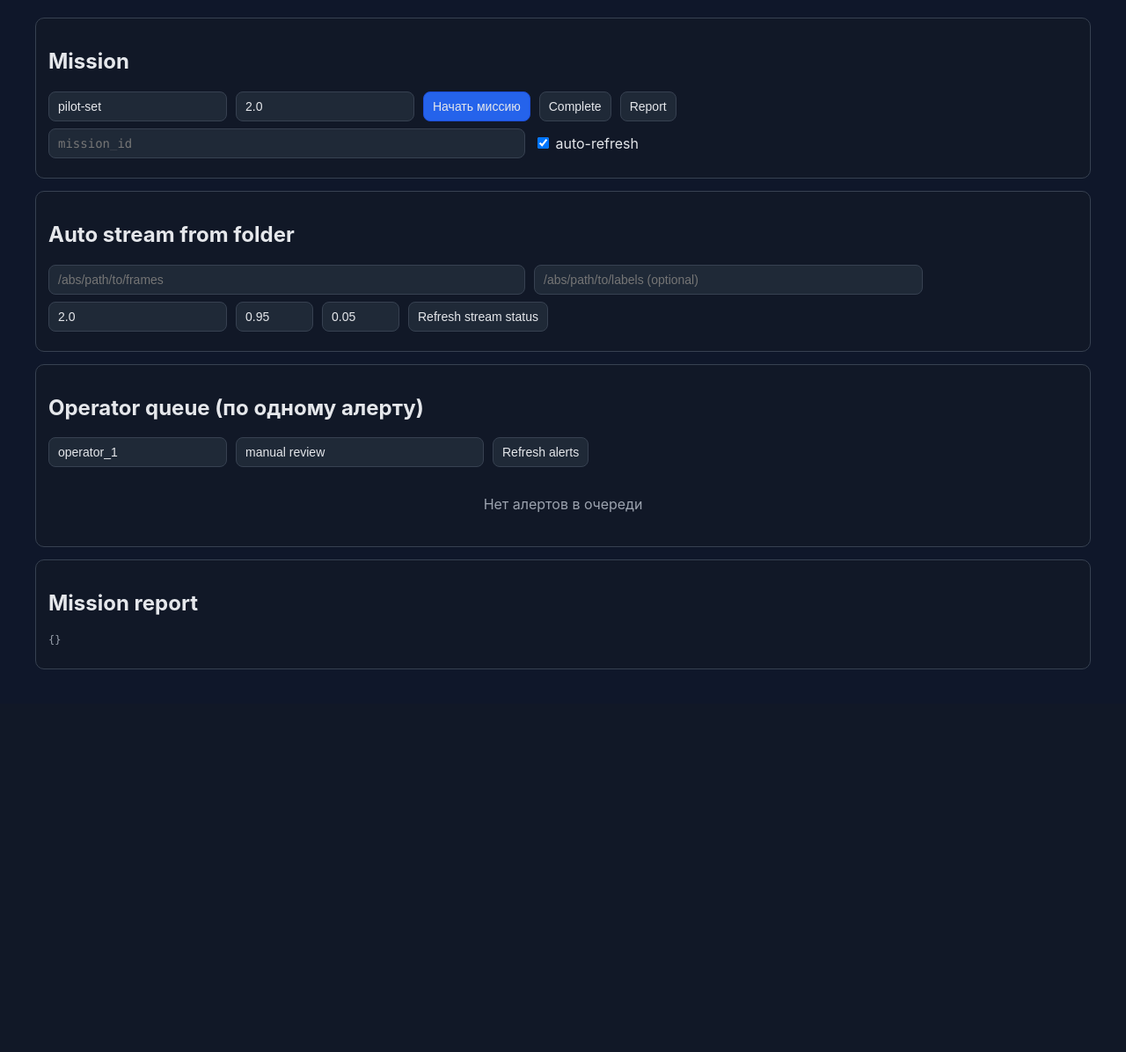
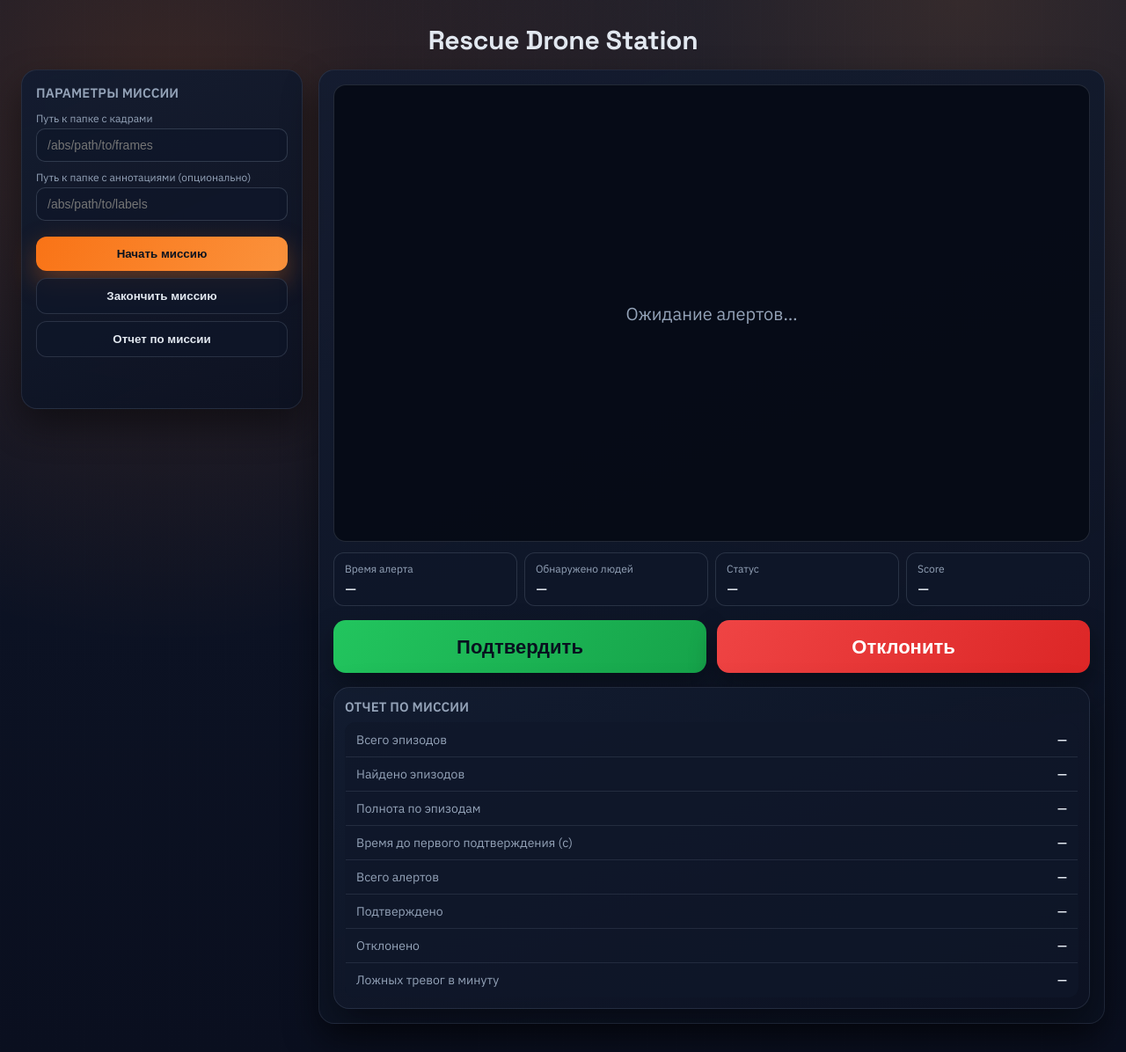
Before and after one commit to ykvnkm/Rescue-AI, a FastAPI app: page / in a window 1280 px wide. Shown: the whole page at 88% size. Before the commit the page ends 761 px from the top, so only its background shows below. Run offline with FastAPI, Linux system fonts and the light colour scheme.

Commit message:
feat: upd UI (clean frames console)

```diff
--- a/services/api_gateway/presentation/http/templates/pilot_ui.html
+++ b/services/api_gateway/presentation/http/templates/pilot_ui.html
@@ -1,271 +1,361 @@
 <!doctype html>
 <html lang="ru">
 <head>
-  <meta charset="utf-8" />
-  <meta name="viewport" content="width=device-width, initial-scale=1" />
-  <title>Pilot Control UI</title>
+  <meta charset="UTF-8">
+  <title>Rescue Drone Station</title>
+  <link rel="preconnect" href="https://fonts.googleapis.com">
+  <link rel="preconnect" href="https://fonts.gstatic.com" crossorigin>
+  <link href="https://fonts.googleapis.com/css2?family=Space+Grotesk:wght@400;600;700&family=IBM+Plex+Sans:wght@400;600&display=swap" rel="stylesheet">
   <style>
     :root {
-      --bg: #0f172a;
-      --panel: #111827;
-      --panel-2: #1f2937;
-      --line: #374151;
-      --text: #e5e7eb;
-      --muted: #9ca3af;
-      --btn: #2563eb;
-      --ok: #166534;
-      --bad: #7f1d1d;
+      --bg: #0a0f1f;
+      --panel: #10182b;
+      --panel-2: #0f1a30;
+      --accent: #f97316;
+      --accent-2: #fb923c;
+      --ok: #22c55e;
+      --bad: #ef4444;
+      --text: #e2e8f0;
+      --muted: #94a3b8;
+      --shadow: 0 18px 40px rgba(0, 0, 0, 0.45);
+      --radius: 18px;
+      --outline: rgba(148, 163, 184, 0.15);
     }
+    * { box-sizing: border-box; }
     body {
       margin: 0;
-      background: var(--bg);
+      padding: 0 24px 32px;
+      background:
+        radial-gradient(circle at 15% 10%, rgba(249,115,22,0.18), transparent 40%),
+        radial-gradient(circle at 85% 0%, rgba(251,146,60,0.16), transparent 42%),
+        linear-gradient(180deg, rgba(15,23,42,0.9), rgba(10,15,31,0.95)),
+        repeating-linear-gradient(90deg, rgba(148,163,184,0.08) 0, rgba(148,163,184,0.08) 1px, transparent 1px, transparent 32px),
+        var(--bg);
       color: var(--text);
-      font-family: Inter, Arial, sans-serif;
+      font-family: 'IBM Plex Sans', 'Segoe UI', system-ui, -apple-system, sans-serif;
     }
-    .wrap {
-      max-width: 1200px;
-      margin: 0 auto;
-      padding: 20px;
+    header { padding: 26px 0 14px; }
+    h1 {
+      margin: 0;
+      font-size: 30px;
+      font-weight: 700;
+      letter-spacing: -0.01em;
+      font-family: 'Space Grotesk', sans-serif;
+      text-align: center;
+    }
+    .layout {
       display: grid;
-      gap: 14px;
+      grid-template-columns: 320px 1fr;
+      gap: 18px;
+      align-items: start;
     }
     .card {
-      background: var(--panel);
-      border: 1px solid var(--line);
+      background: linear-gradient(155deg, rgba(19,28,48,0.95), rgba(12,18,34,0.9));
+      border: 1px solid var(--outline);
+      border-radius: var(--radius);
+      padding: 16px;
+      box-shadow: var(--shadow);
+      backdrop-filter: blur(6px);
+    }
+    .card h3 {
+      margin: 0 0 12px;
+      font-size: 15px;
+      font-weight: 700;
+      letter-spacing: 0.01em;
+      color: var(--muted);
+      text-transform: uppercase;
+    }
+    .field { margin-bottom: 10px; }
+    .field label {
+      display: block;
+      font-size: 12px;
+      color: var(--muted);
+      margin-bottom: 4px;
+    }
+    input {
+      width: 100%;
+      border: 1px solid rgba(148, 163, 184, 0.25);
+      background: rgba(15,23,42,0.7);
       border-radius: 10px;
-      padding: 14px;
+      color: var(--text);
+      padding: 10px 12px;
+      font-size: 14px;
     }
-    .row {
+    .btn {
+      width: 100%;
+      border: none;
+      border-radius: 12px;
+      padding: 12px 14px;
+      background: linear-gradient(120deg, var(--accent), var(--accent-2));
+      color: #07121e;
+      font-weight: 700;
+      cursor: pointer;
+      margin-top: 8px;
+      box-shadow: 0 12px 30px rgba(249,115,22,0.35);
+    }
+    .btn.secondary {
+      background: rgba(15,23,42,0.8);
+      color: var(--text);
+      border: 1px solid rgba(148, 163, 184, 0.2);
+      box-shadow: none;
+    }
+    .status {
+      margin-top: 10px;
+      color: var(--muted);
+      font-size: 12px;
+      white-space: pre-wrap;
+      min-height: 32px;
+    }
+    .console {
+      min-height: 730px;
       display: flex;
-      gap: 10px;
-      flex-wrap: wrap;
-      align-items: center;
-      margin-bottom: 8px;
-    }
-    .grid2 {
-      display: grid;
-      grid-template-columns: 2fr 1fr;
+      flex-direction: column;
       gap: 12px;
     }
-    input, button {
-      background: var(--panel-2);
-      color: var(--text);
-      border: 1px solid var(--line);
-      border-radius: 8px;
-      padding: 8px 10px;
-      font-size: 14px;
-    }
-    button {
-      background: var(--btn);
-      border-color: #1d4ed8;
-      cursor: pointer;
-    }
-    button.secondary {
-      background: var(--panel-2);
-      border-color: var(--line);
-    }
-    button.confirm {
-      background: var(--ok);
-      border-color: #14532d;
-      font-size: 18px;
-      padding: 12px 24px;
-    }
-    button.reject {
-      background: var(--bad);
-      border-color: #7f1d1d;
-      font-size: 18px;
-      padding: 12px 24px;
-    }
-    .mono {
-      font-family: ui-monospace, SFMono-Regular, Menlo, Consolas, monospace;
-    }
-    .status {
-      white-space: pre-wrap;
-      color: var(--muted);
-      font-size: 12px;
-      margin-top: 6px;
-    }
-    #frameWrap {
+    .frame-wrap {
       position: relative;
       width: 100%;
-      max-width: 780px;
+      min-height: 520px;
+      background: rgba(6, 11, 22, 0.9);
+      border-radius: 14px;
+      border: 1px solid rgba(148, 163, 184, 0.2);
+      display: flex;
+      align-items: center;
+      justify-content: center;
+      overflow: hidden;
     }
     #alertFrame {
       width: 100%;
-      max-height: 620px;
+      max-height: 520px;
       object-fit: contain;
-      display: block;
-      border: 1px solid var(--line);
-      border-radius: 8px;
-      background: #000;
+      display: none;
     }
     #bboxOverlay {
       position: absolute;
       border: 3px solid #ef4444;
-      box-shadow: 0 0 0 2px rgba(0, 0, 0, 0.5);
+      box-shadow: 0 0 0 2px rgba(0, 0, 0, 0.4);
       pointer-events: none;
       display: none;
     }
-    #alertMeta div {
-      margin-bottom: 6px;
-    }
     #emptyState {
       color: var(--muted);
-      font-size: 16px;
-      padding: 24px 0;
+      font-size: 20px;
       text-align: center;
+    }
+    .meta-row {
+      display: grid;
+      grid-template-columns: repeat(4, 1fr);
+      gap: 8px;
+    }
+    .meta-item {
+      background: rgba(15,23,42,0.75);
+      border: 1px solid rgba(148,163,184,0.2);
+      border-radius: 12px;
+      padding: 10px 12px;
+    }
+    .meta-item .k {
+      color: var(--muted);
+      font-size: 12px;
+      margin-bottom: 4px;
+      display: block;
+    }
+    .meta-item .v {
+      font-size: 15px;
+      font-weight: 600;
+      font-family: 'Space Grotesk', sans-serif;
+      word-break: break-word;
+    }
+    .actions {
+      display: grid;
+      grid-template-columns: 1fr 1fr;
+      gap: 12px;
+      margin-top: 4px;
+    }
+    .action-btn {
+      border: none;
+      border-radius: 14px;
+      padding: 16px;
+      font-size: 22px;
+      font-weight: 700;
+      cursor: pointer;
+      color: #08111f;
+      font-family: 'Space Grotesk', sans-serif;
+      box-shadow: 0 14px 30px rgba(0,0,0,0.35);
+    }
+    .action-btn.confirm { background: linear-gradient(120deg, #22c55e, #16a34a); }
+    .action-btn.reject { background: linear-gradient(120deg, #ef4444, #dc2626); color: #fff; }
+    .report-table {
+      width: 100%;
+      border-collapse: collapse;
+      margin-top: 8px;
+      background: rgba(15,23,42,0.75);
+      border: 1px solid rgba(148,163,184,0.2);
+      border-radius: 12px;
+      overflow: hidden;
+    }
+    .report-table td {
+      border-bottom: 1px solid rgba(148,163,184,0.15);
+      padding: 10px 12px;
+      font-size: 14px;
+    }
+    .report-table tr:last-child td { border-bottom: none; }
+    .report-table td:first-child { color: var(--muted); width: 65%; }
+    .report-table td:last-child { font-weight: 700; text-align: right; }
+    @media (max-width: 1100px) {
+      .layout { grid-template-columns: 1fr; }
+      .meta-row { grid-template-columns: 1fr 1fr; }
     }
   </style>
 </head>
 <body>
-<div class="wrap">
-  <div class="card">
-    <h2>Mission</h2>
-    <div class="row">
-      <input id="sourceName" value="pilot-set" placeholder="source_name" />
-      <input id="fps" type="number" min="0" step="0.1" value="2.0" />
-      <button onclick="startMissionFlow()">Начать миссию</button>
-      <button class="secondary" onclick="completeMission()">Complete</button>
-      <button class="secondary" onclick="loadReport()">Report</button>
+<header>
+  <h1>Rescue Drone Station</h1>
+</header>
+
+<div class="layout">
+  <aside class="card">
+    <h3>Параметры миссии</h3>
+    <div class="field">
+      <label>Путь к папке с кадрами</label>
+      <input id="framesDir" placeholder="/abs/path/to/frames" />
     </div>
-    <div class="row">
-      <input id="missionId" class="mono" style="min-width:520px" placeholder="mission_id" />
-      <label><input id="autoRefresh" type="checkbox" checked /> auto-refresh</label>
-    </div>
-    <div id="missionStatus" class="status"></div>
+    <div class="field">
+      <label>Путь к папке с аннотациями (опционально)</label>
+      <input id="labelsDir" placeholder="/abs/path/to/labels" />
     </div>
 
-  <div class="card">
-    <h2>Auto stream from folder</h2>
-    <div class="row">
-      <input id="framesDir" style="min-width:520px" placeholder="/abs/path/to/frames" />
-      <input id="labelsDir" style="min-width:420px" placeholder="/abs/path/to/labels (optional)" />
-    </div>
-    <div class="row">
-      <input id="streamFps" type="number" min="0.1" step="0.1" value="2.0" />
-      <input id="streamHighScore" type="number" min="0" max="1" step="0.01" value="0.95" />
-      <input id="streamLowScore" type="number" min="0" max="1" step="0.01" value="0.05" />
-      <button class="secondary" onclick="refreshStreamStatus()">Refresh stream status</button>
-    </div>
-    <div id="streamStatus" class="status"></div>
-  </div>
+    <button class="btn" onclick="startMissionFlow()">Начать миссию</button>
+    <button class="btn secondary" onclick="completeMission()">Закончить миссию</button>
+    <button class="btn secondary" onclick="loadReport()">Отчет по миссии</button>
 
-  <div class="card">
-    <h2>Operator queue (по одному алерту)</h2>
-    <div class="row">
-      <input id="reviewedBy" value="operator_1" placeholder="reviewed_by" />
-      <input id="decisionReason" value="manual review" style="min-width:260px" placeholder="decision_reason" />
-      <button class="secondary" onclick="refreshAlerts()">Refresh alerts</button>
-    </div>
+    <div class="status" id="missionStatus"></div>
+  </aside>
 
-    <div id="emptyState">Нет алертов в очереди</div>
-
-    <div id="alertBlock" style="display:none">
-      <div class="grid2">
-        <div>
-          <div id="frameWrap">
+  <section class="card console">
+    <div class="frame-wrap">
+      <div id="emptyState">Ожидание алертов…</div>
       <img id="alertFrame" alt="alert frame" />
       <div id="bboxOverlay"></div>
     </div>
-          <div class="row" style="margin-top:12px">
-            <button class="confirm" onclick="reviewCurrent('confirm')">Подтвердить</button>
-            <button class="reject" onclick="reviewCurrent('reject')">Отклонить</button>
+
+    <div class="meta-row">
+      <div class="meta-item">
+        <span class="k">Время алерта</span>
+        <span class="v" id="metaTime">—</span>
       </div>
+      <div class="meta-item">
+        <span class="k">Обнаружено людей</span>
+        <span class="v" id="metaPeople">—</span>
       </div>
-        <div id="alertMeta">
-          <div><strong>status:</strong> <span id="metaStatus"></span></div>
-          <div><strong>timestamp:</strong> <span id="metaTs"></span></div>
-          <div><strong>score:</strong> <span id="metaScore"></span></div>
-          <div><strong>alert_id:</strong> <span id="metaAlertId" class="mono"></span></div>
-          <div><strong>frame_id:</strong> <span id="metaFrameId"></span></div>
-          <div><strong>bbox:</strong> <span id="metaBbox" class="mono"></span></div>
-          <div><strong>explanation:</strong> <span id="metaExplanation"></span></div>
+      <div class="meta-item">
+        <span class="k">Статус</span>
+        <span class="v" id="metaStatus">—</span>
       </div>
-      </div>
+      <div class="meta-item">
+        <span class="k">Score</span>
+        <span class="v" id="metaScore">—</span>
       </div>
     </div>
 
-  <div class="card">
-    <h2>Mission report</h2>
-    <pre id="reportBox" class="mono status">{}</pre>
+    <div class="actions">
+      <button class="action-btn confirm" onclick="reviewCurrent('confirm')">Подтвердить</button>
+      <button class="action-btn reject" onclick="reviewCurrent('reject')">Отклонить</button>
     </div>
+
+    <div class="card" style="padding:12px; margin-top:4px;">
+      <h3 style="margin-bottom:8px;">Отчет по миссии</h3>
+      <table class="report-table">
+        <tbody>
+          <tr><td>Всего эпизодов</td><td id="rEpisodesTotal">—</td></tr>
+          <tr><td>Найдено эпизодов</td><td id="rEpisodesFound">—</td></tr>
+          <tr><td>Полнота по эпизодам</td><td id="rRecall">—</td></tr>
+          <tr><td>Время до первого подтверждения (с)</td><td id="rTtfc">—</td></tr>
+          <tr><td>Всего алертов</td><td id="rAlertsTotal">—</td></tr>
+          <tr><td>Подтверждено</td><td id="rConfirmed">—</td></tr>
+          <tr><td>Отклонено</td><td id="rRejected">—</td></tr>
+          <tr><td>Ложных тревог в минуту</td><td id="rFpMin">—</td></tr>
+        </tbody>
+      </table>
+    </div>
+  </section>
 </div>
 
 <script>
 const api = '';
 const alertSeenAt = new Map();
 let currentAlert = null;
-
-function missionId() {
-  return document.getElementById('missionId').value.trim();
-}
+let currentMissionId = '';
 
 function nowSec() {
   return Date.now() / 1000;
 }
 
+function missionId() {
+  return currentMissionId;
+}
+
+function setMissionStatus(text) {
+  document.getElementById('missionStatus').textContent = text;
+}
+
+function formatWallTime(iso) {
+  if (!iso) return '—';
+  const dt = new Date(iso);
+  if (Number.isNaN(dt.getTime())) return iso;
+  return dt.toLocaleString('ru-RU');
+}
+
+function resetAlertView() {
+  currentAlert = null;
+  document.getElementById('emptyState').style.display = 'block';
+  document.getElementById('alertFrame').style.display = 'none';
+  document.getElementById('bboxOverlay').style.display = 'none';
+  document.getElementById('metaTime').textContent = '—';
+  document.getElementById('metaPeople').textContent = '—';
+  document.getElementById('metaStatus').textContent = '—';
+  document.getElementById('metaScore').textContent = '—';
+}
+
 async function startMissionFlow() {
   const framesDir = document.getElementById('framesDir').value.trim();
   if (!framesDir) {
-    alert('frames_dir is required');
+    alert('Укажите путь к папке с кадрами');
     return;
   }
   const labelsDir = document.getElementById('labelsDir').value.trim();
   const payload = {
-    source_name: document.getElementById('sourceName').value,
-    fps: Number(document.getElementById('fps').value),
+    source_name: 'pilot-mission',
+    fps: 2.0,
     frames_dir: framesDir,
     labels_dir: labelsDir || null,
-    high_score: Number(document.getElementById('streamHighScore').value),
-    low_score: Number(document.getElementById('streamLowScore').value),
+    high_score: 0.95,
+    low_score: 0.05,
     api_base: window.location.origin,
   };
-  const r = await fetch(api + '/v1/missions/start-flow', {
+
+  const response = await fetch(api + '/v1/missions/start-flow', {
     method: 'POST',
     headers: {'Content-Type': 'application/json'},
     body: JSON.stringify(payload),
   });
-  const data = await r.json();
-  document.getElementById('missionId').value = data.mission_id || '';
-  document.getElementById('missionStatus').textContent = JSON.stringify(data, null, 2);
-  document.getElementById('streamStatus').textContent = JSON.stringify(data.stream || {}, null, 2);
+  const data = await response.json();
+  if (!response.ok) {
+    setMissionStatus(data.detail || 'Ошибка запуска миссии');
+    return;
+  }
+
+  currentMissionId = data.mission_id;
+  setMissionStatus(`Миссия запущена: ${data.mission_id}`);
   await refreshAlerts();
 }
 
 async function completeMission() {
-  const r = await fetch(api + `/v1/missions/${missionId()}/complete`, {method: 'POST'});
-  document.getElementById('missionStatus').textContent = JSON.stringify(await r.json(), null, 2);
-}
-
-async function refreshStreamStatus() {
-  const id = missionId();
-  if (!id) return;
-  const r = await fetch(api + `/v1/missions/${id}/stream/status`);
-  document.getElementById('streamStatus').textContent = JSON.stringify(await r.json(), null, 2);
-}
-
-function setAlertVisible(visible) {
-  document.getElementById('alertBlock').style.display = visible ? 'block' : 'none';
-  document.getElementById('emptyState').style.display = visible ? 'none' : 'block';
-}
-
-function renderAlert(alert) {
-  currentAlert = alert;
-  if (!alertSeenAt.has(alert.alert_id)) {
-    alertSeenAt.set(alert.alert_id, nowSec());
-  }
-
-  document.getElementById('metaStatus').textContent = alert.status;
-  document.getElementById('metaTs').textContent = String(alert.ts_sec);
-  document.getElementById('metaScore').textContent = String(alert.score);
-  document.getElementById('metaAlertId').textContent = alert.alert_id;
-  document.getElementById('metaFrameId').textContent = String(alert.frame_id);
-  document.getElementById('metaBbox').textContent = (alert.bbox || []).join(', ');
-  document.getElementById('metaExplanation').textContent = alert.explanation || '';
-
-  const frame = document.getElementById('alertFrame');
-  frame.onload = () => drawBbox(alert);
-  frame.src = `/v1/alerts/${alert.alert_id}/frame`;
+  if (!missionId()) return;
+  const response = await fetch(api + `/v1/missions/${missionId()}/complete`, {
+    method: 'POST',
+  });
+  const data = await response.json();
+  setMissionStatus(JSON.stringify(data));
 }
 
 function drawBbox(alert) {
@@ -288,59 +378,79 @@ function drawBbox(alert) {
   overlay.style.display = 'block';
 }
 
-async function reviewCurrent(action) {
-  if (!currentAlert) {
+function renderAlert(alert) {
+  currentAlert = alert;
+  if (!alertSeenAt.has(alert.alert_id)) {
+    alertSeenAt.set(alert.alert_id, nowSec());
+  }
+
+  document.getElementById('emptyState').style.display = 'none';
+  const frame = document.getElementById('alertFrame');
+  frame.style.display = 'block';
+  frame.onload = () => drawBbox(alert);
+  frame.src = `/v1/alerts/${alert.alert_id}/frame`;
+
+  document.getElementById('metaTime').textContent = formatWallTime(alert.alert_time_iso);
+  document.getElementById('metaPeople').textContent = String(alert.people_detected ?? 1);
+  document.getElementById('metaStatus').textContent = alert.status;
+  document.getElementById('metaScore').textContent = String(alert.score ?? '—');
+}
+
+async function refreshAlerts() {
+  if (!missionId()) {
+    resetAlertView();
     return;
   }
+  const response = await fetch(api + `/v1/alerts?mission_id=${encodeURIComponent(missionId())}&status=queued`);
+  const alerts = await response.json();
+  if (!alerts.length) {
+    resetAlertView();
+    return;
+  }
+  renderAlert(alerts[0]);
+}
+
+async function reviewCurrent(action) {
+  if (!currentAlert) return;
+
   const seenAt = alertSeenAt.get(currentAlert.alert_id) || nowSec();
   const reaction = Math.max(nowSec() - seenAt, 0);
   const reviewedAtSec = Number((Number(currentAlert.ts_sec) + reaction).toFixed(3));
 
-  const payload = {
-    reviewed_by: document.getElementById('reviewedBy').value,
-    reviewed_at_sec: reviewedAtSec,
-    decision_reason: document.getElementById('decisionReason').value,
-  };
-
   await fetch(api + `/v1/alerts/${currentAlert.alert_id}/${action}`, {
     method: 'POST',
     headers: {'Content-Type': 'application/json'},
-    body: JSON.stringify(payload),
+    body: JSON.stringify({
+      reviewed_by: 'operator',
+      reviewed_at_sec: reviewedAtSec,
+      decision_reason: action === 'confirm' ? 'manual confirm' : 'manual reject',
+    }),
   });
 
   await refreshAlerts();
 }
 
-async function refreshAlerts() {
-  const id = missionId();
-  if (!id) {
-    setAlertVisible(false);
-    return;
-  }
-
-  const r = await fetch(api + `/v1/alerts?mission_id=${encodeURIComponent(id)}&status=queued`);
-  const alerts = await r.json();
-  if (!alerts.length) {
-    currentAlert = null;
-    setAlertVisible(false);
-    return;
-  }
-
-  setAlertVisible(true);
-  renderAlert(alerts[0]);
+function setReportRow(id, value) {
+  document.getElementById(id).textContent = value ?? '—';
 }
 
 async function loadReport() {
-  const r = await fetch(api + `/v1/missions/${missionId()}/report`);
-  const data = await r.json();
-  document.getElementById('reportBox').textContent = JSON.stringify(data, null, 2);
+  if (!missionId()) return;
+  const response = await fetch(api + `/v1/missions/${missionId()}/report`);
+  const report = await response.json();
+
+  setReportRow('rEpisodesTotal', report.episodes_total);
+  setReportRow('rEpisodesFound', report.episodes_found);
+  setReportRow('rRecall', report.recall_event);
+  setReportRow('rTtfc', report.ttfc_sec);
+  setReportRow('rAlertsTotal', report.alerts_total);
+  setReportRow('rConfirmed', report.alerts_confirmed);
+  setReportRow('rRejected', report.alerts_rejected);
+  setReportRow('rFpMin', report.fp_per_minute);
 }
 
 setInterval(() => {
-  if (document.getElementById('autoRefresh').checked) {
   refreshAlerts();
-    refreshStreamStatus();
-  }
 }, 1200);
 </script>
 </body>
```
Also changed, not shown: libs/core/application/pilot_service.py (+6 -6 lines), services/api_gateway/presentation/http/routes.py (+27 -5 lines), tests/test_health.py (+1 -1 lines). Lines whose indentation alone changed are shown as unchanged.
